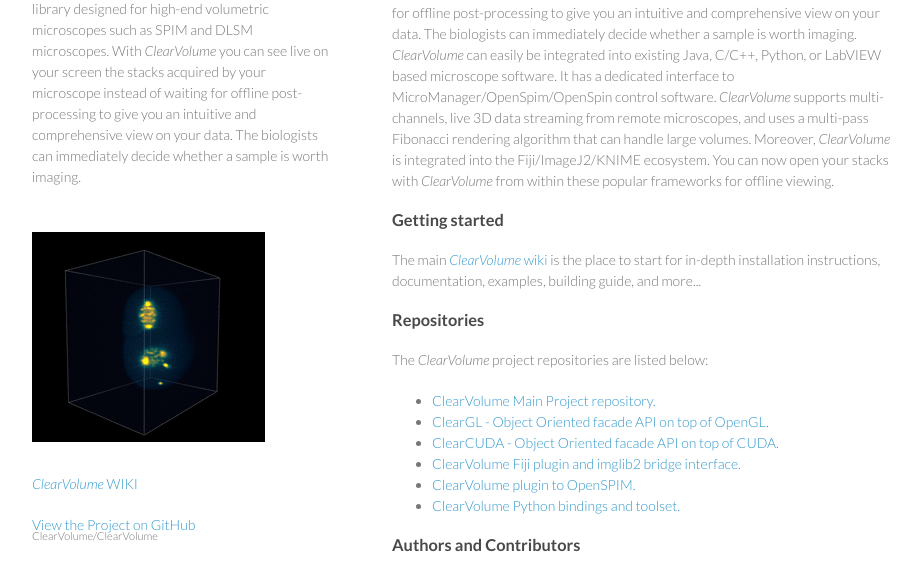
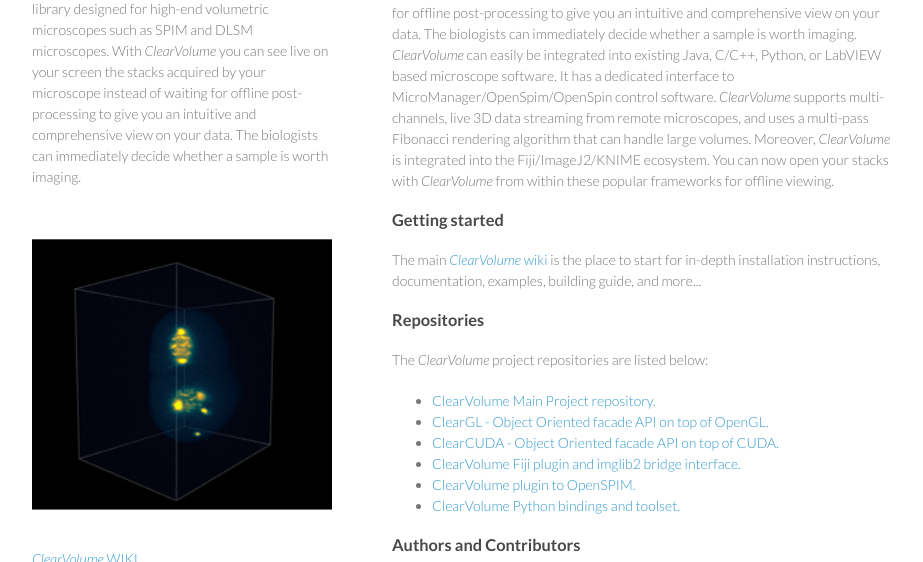
Before and after one commit to ClearVolume/clearvolume, a plain HTML site: page index.html in a window 1280 px wide. Shown: the part 157-719 px from the top of the page, without its empty margins (178-1101 px from the left). Drawn offline with Linux system fonts and the light colour scheme.

Commit message:
Update index.html

```diff
--- a/index.html
+++ b/index.html
@@ -20,7 +20,7 @@
         <p><em>ClearVolume</em> is a real-time live 3D visualization library designed for high-end volumetric microscopes such as SPIM and DLSM microscopes. With <em>ClearVolume</em> you can see live on your screen the stacks acquired by your microscope instead of waiting for offline post-processing to give you an intuitive and comprehensive view on your data. The biologists can immediately decide whether a sample is worth imaging. </p>
 
 <div class="view">
-        <img src="./images/histubsmall.gif" alt="video of c. elegans" >
+        <img src="./images/histubsmall.gif" alt="video of c. elegans" width=300px >
         </div>
         <p class="view">
           <a href="http://github.com/ClearVolume/ClearVolume/wiki">
```
